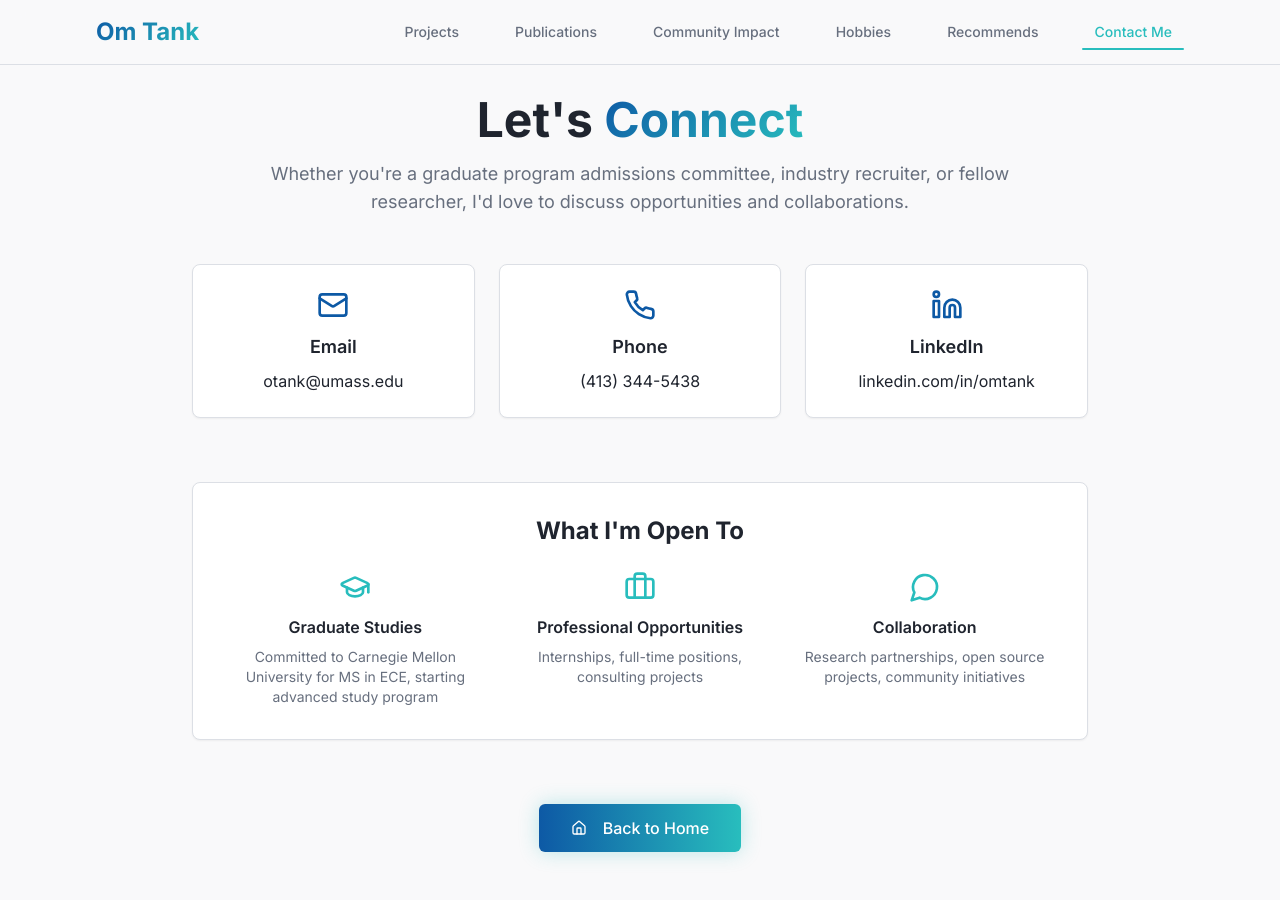
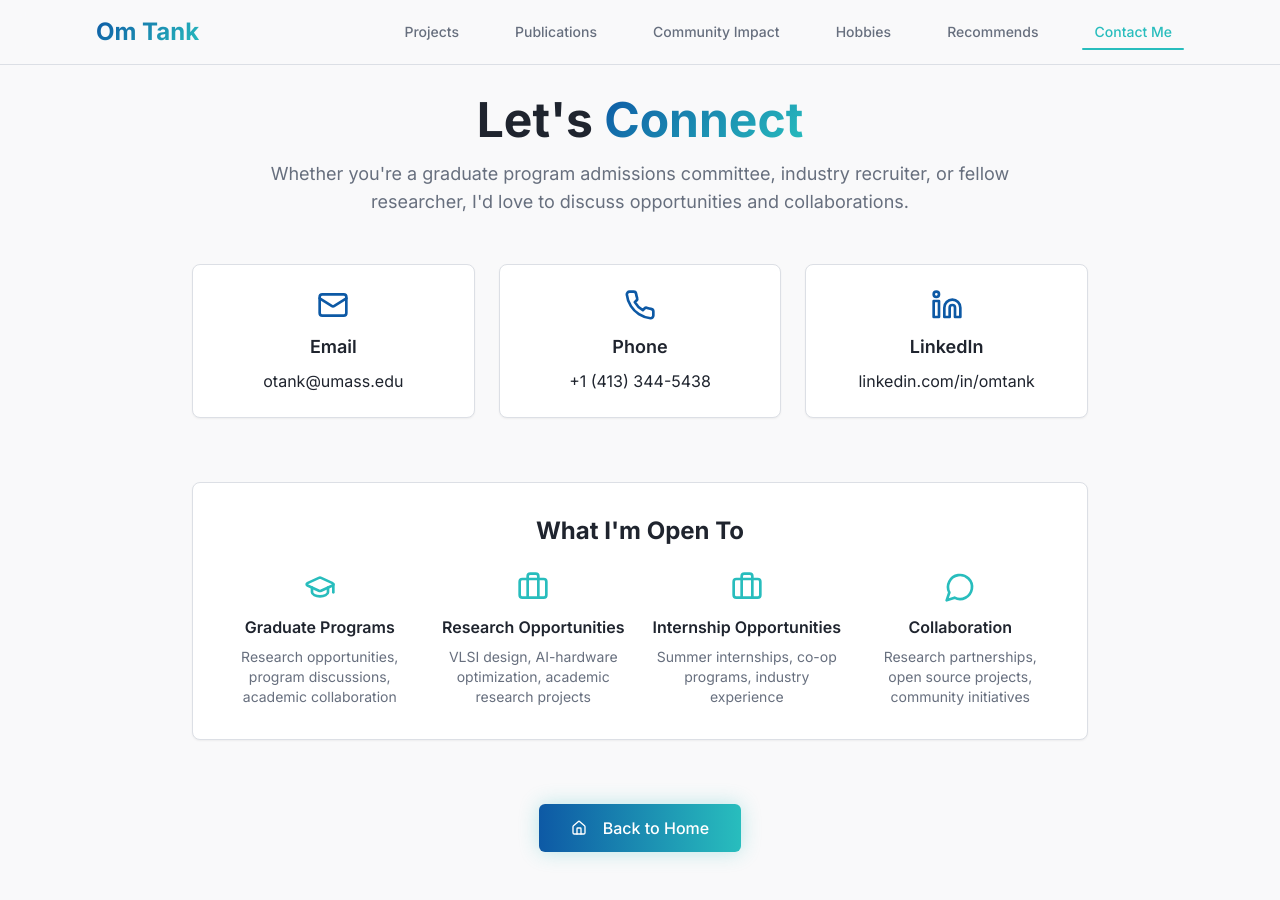
Before and after one commit to OTANK10/om-tank-nexus, a React (Vite) app: page /contact in a window 1280 px wide. Shown: the top 900 px of the page. Built offline with nearby package versions, Linux system fonts and the light colour scheme.

Commit message:
Update contact page

```diff
--- a/src/pages/Contact.tsx
+++ b/src/pages/Contact.tsx
@@ -67,10 +67,10 @@ const Contact = () => {
             </div>
             <h3 className="text-lg font-semibold mb-2">Phone</h3>
             <a
-              href="tel:4133445438"
+              href="tel:+14133445438"
               className="text-foreground hover:text-primary transition-colors"
             >
-              (413) 344-5438
+              +1 (413) 344-5438
             </a>
           </Card>
 
@@ -94,21 +94,29 @@ const Contact = () => {
         {/* What I'm Open To */}
         <Card className="p-8 shadow-medium mb-16 animate-fade-in">
           <h3 className="text-2xl font-bold mb-6 text-center">What I'm Open To</h3>
-          <div className="grid grid-cols-1 md:grid-cols-3 gap-6">
+          <div className="grid grid-cols-1 md:grid-cols-4 gap-6">
             <div className="text-center">
               <div className="text-accent mb-3 flex justify-center">
                 <GraduationCap className="w-8 h-8" />
               </div>
-              <h4 className="font-semibold mb-2">Graduate Studies</h4>
-              <p className="text-sm text-muted-foreground">Committed to Carnegie Mellon University for MS in ECE, starting advanced study program</p>
+              <h4 className="font-semibold mb-2">Graduate Programs</h4>
+              <p className="text-sm text-muted-foreground">Research opportunities, program discussions, academic collaboration</p>
             </div>
 
             <div className="text-center">
               <div className="text-accent mb-3 flex justify-center">
                 <Briefcase className="w-8 h-8" />
               </div>
-              <h4 className="font-semibold mb-2">Professional Opportunities</h4>
-              <p className="text-sm text-muted-foreground">Internships, full-time positions, consulting projects</p>
+              <h4 className="font-semibold mb-2">Research Opportunities</h4>
+              <p className="text-sm text-muted-foreground">VLSI design, AI-hardware optimization, academic research projects</p>
+            </div>
+
+            <div className="text-center">
+              <div className="text-accent mb-3 flex justify-center">
+                <Briefcase className="w-8 h-8" />
+              </div>
+              <h4 className="font-semibold mb-2">Internship Opportunities</h4>
+              <p className="text-sm text-muted-foreground">Summer internships, co-op programs, industry experience</p>
             </div>
 
             <div className="text-center">
```
